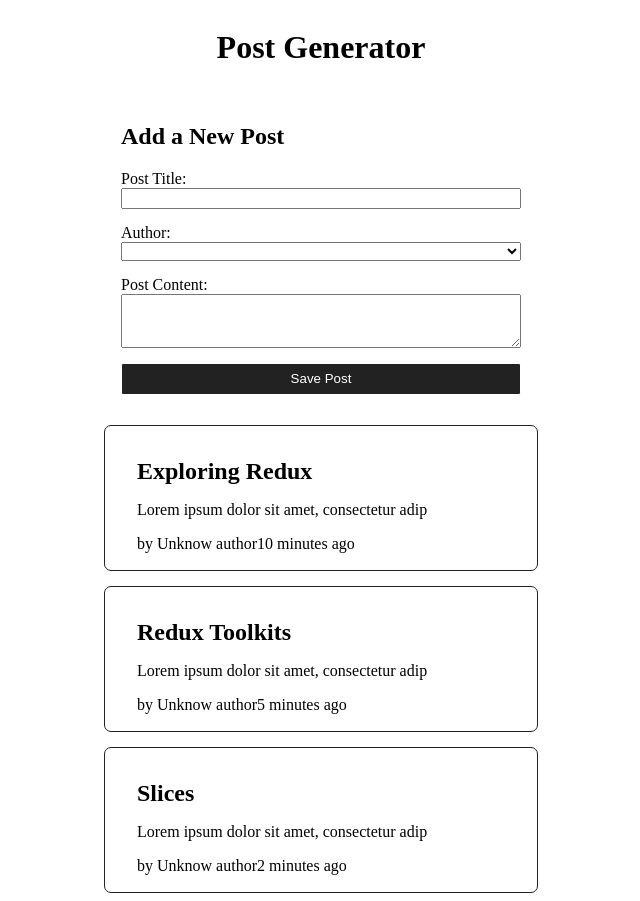
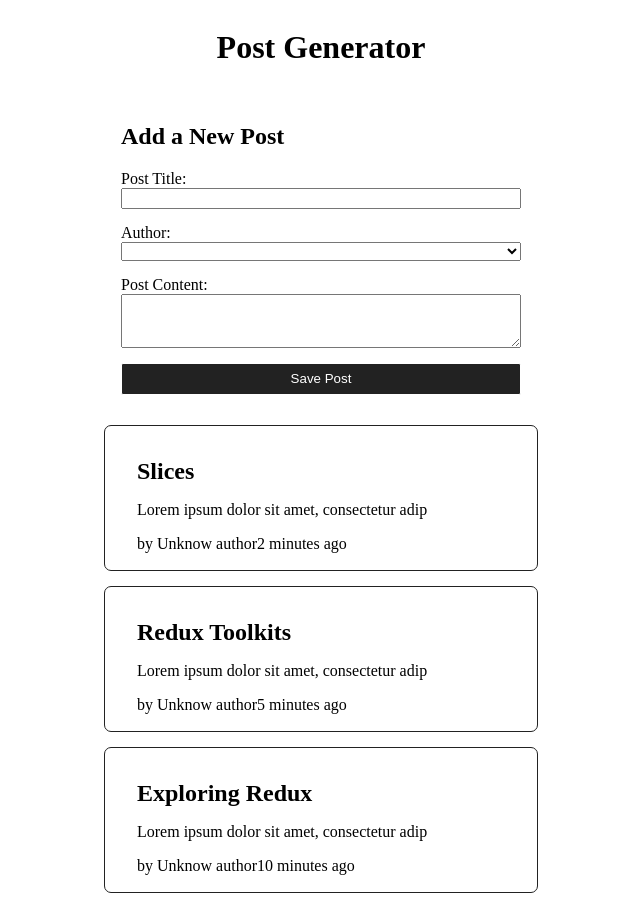
Before and after one commit to grega1/post-generator, a React (Vite) app: page / in a window 1280 px wide. Shown: the whole page, without its empty margins (319-959 px from the left). Built offline with nearby package versions, Linux system fonts and the light colour scheme.

Commit message:
feat: sorting posts

```diff
--- a/src/components/PostList/PostList.jsx
+++ b/src/components/PostList/PostList.jsx
@@ -4,9 +4,10 @@
 
 export default function PostList() {
   const posts = useSelector(selectAllPosts);
+  const orderedPosts = posts.slice().sort((a,b)=> b.date.localeCompare(a.date));
   return (
     <>
-      {posts.map((post) => (
+      {orderedPosts.map((post) => (
        <Post key={post.id} props={post} />
       ))}
     </>
```
